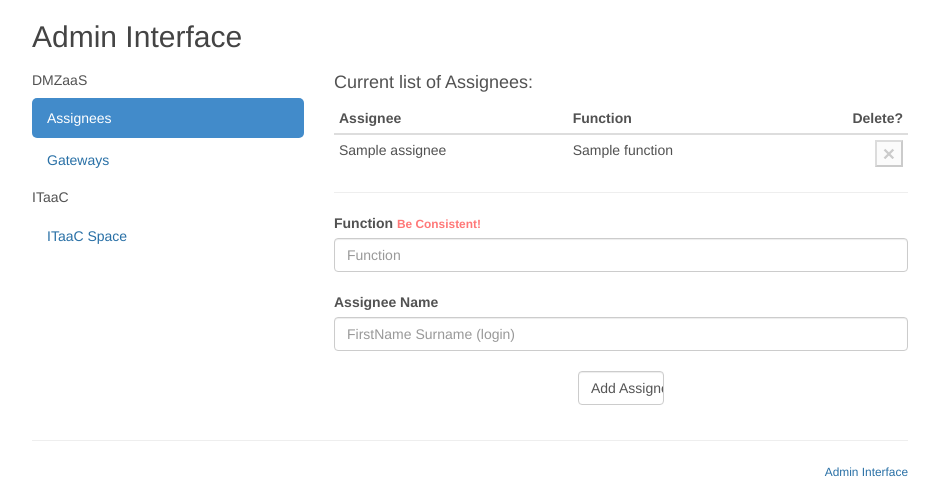
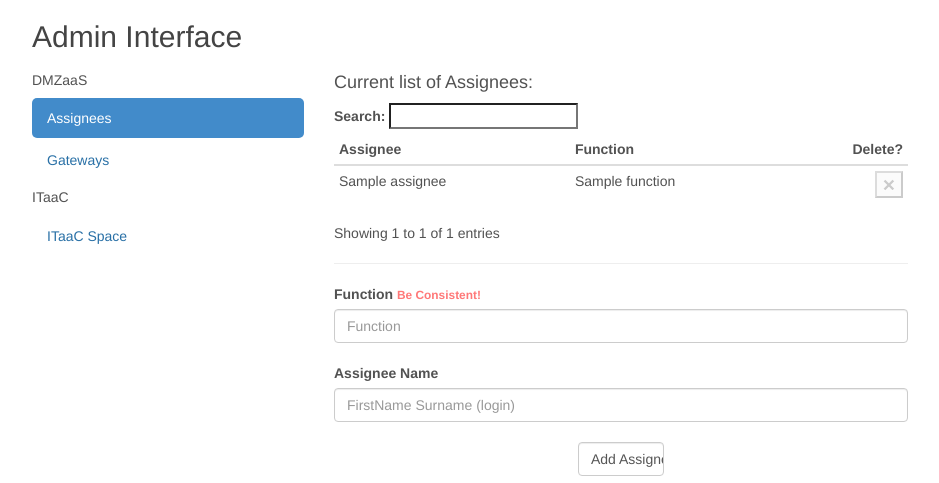
Before and after one commit to chochoa/NetworkServicesDashboard, a Flask app: template networkServicesDashboard/templates/admin.html in a window 1280 px wide. Shown: the part 90-573 px from the top of the page, without its empty margins (170-1109 px from the left). Run offline with Flask 2, Linux system fonts and the light colour scheme; the template is opened without the code that fills it: most values are stand-ins (such as "Sample title", 1, 10 or a date in 2020); parts of the project's set-up code (start-up, migrations or seed data) failed here and were passed over; some libraries are stand-ins or nearby versions.

Commit message:
DataTables for assignees and gateways

```diff
--- a/networkServicesDashboard/templates/admin.html
+++ b/networkServicesDashboard/templates/admin.html
@@ -2,6 +2,18 @@
 {% block title %}Admin Interface{% endblock %}
 {% block head %}
 	{{super()}}
+	<script type="text/javascript" src='/static/js/jquery.dataTables.min.js'></script>
+	<script type="text/javascript">
+		$(document).ready(function() {
+			var sortedTable = $('.dataTable').dataTable({"bPaginate":false});
+			sortedTable.fnSort([[1,'asc']]);
+			var x = $('#dataTable_filter');
+			x.addClass('input-group');
+			var z = x.children(":first").children("input")
+			z.addClass('form-control').attr('placeholder','Search').unwrap();
+			x.contents().filter(function(){ return this.nodeType != 1; }).remove();
+		});
+	</script>
 {% endblock %}
 {% block level1 %}Admin Interface{% endblock %}
 {% block content %}
@@ -20,7 +32,7 @@
 				<!-- Assignee Tab -->
 				<div class="tab-pane fade in active" id="assignees">
 					<h4>Current list of Assignees:</h4>
-					<table class="table table-condensed">
+					<table class="table table-condensed dataTable">
 						<thead>
 							<th>Assignee</th>
 							<th>Function</th>
@@ -58,7 +70,7 @@
 				<!-- Gateway Tab -->
 				<div class="tab-pane fade in" id="gateways">
 					<h4>Current list of Gateways:</h4>
-					<table class="table table-condensed">
+					<table class="table table-condensed dataTable">
 						<thead>
 							<th>Gateway</th>
 							<th>Location</th>
```
